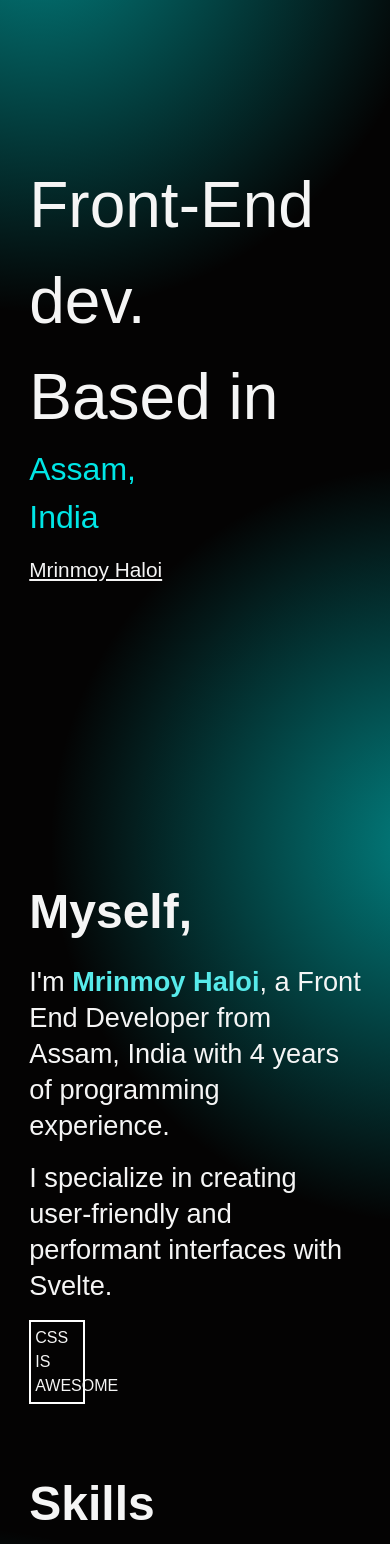
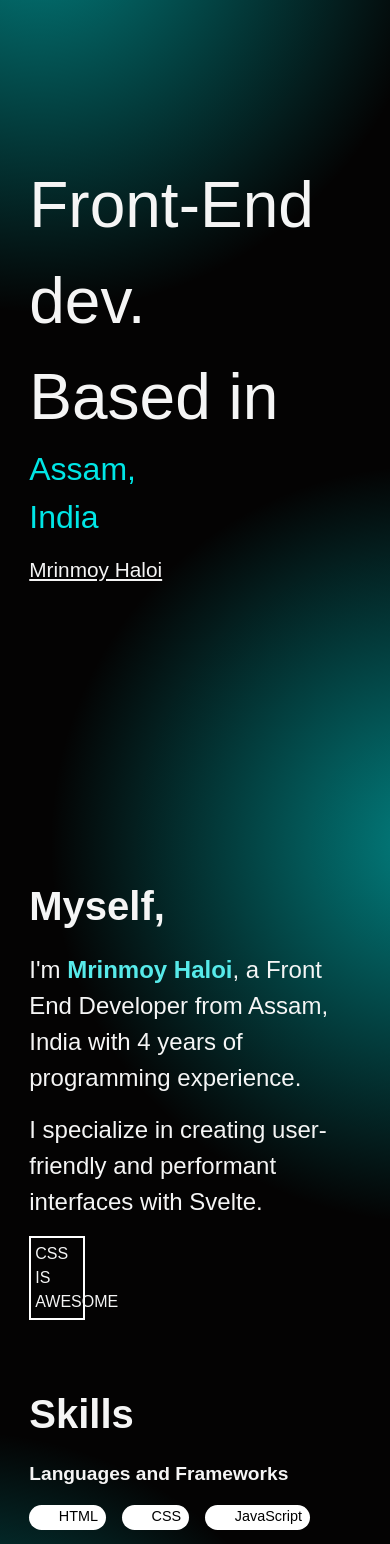
Before and after one commit to MrinmoyHaloi/mrinmoyhaloi.github.io, a SvelteKit app: page / in a window 390 px wide. Shown: the top 1544 px of the page. Built offline with nearby package versions, Linux system fonts and the light colour scheme; some icons are missing.

Commit message:
fix: adjust heading and paragraph font size for smaller screens

```diff
--- a/src/app.scss
+++ b/src/app.scss
@@ -26,6 +26,9 @@ h2 {
 	font-size: 3rem;
 	font-weight: 700;
 	margin-bottom: 0.5rem;
+	@media screen and (width < 768px) {
+		font-size: 2.5rem;
+	}
 }
 h3 {
 	font-weight: 600;
--- a/src/routes/+page.svelte
+++ b/src/routes/+page.svelte
@@ -37,11 +37,11 @@
 			<div class="m-auto flex flex-col gap-16 *:flex-1 lg:flex-row">
 				<div class="about-text mx-auto sm:w-10/12 lg:w-full">
 					<h2>Myself,</h2>
-					<p class="leading-9 max-md:text-[1.5rem]">
+					<p class="leading-9 text-[1.5rem] md:text-[1.7rem]">
 						I'm <span class="name">Mrinmoy Haloi</span>, a Front End Developer from Assam, India
 						with 4 years of programming experience.
 					</p>
-					<p class="leading-9 max-md:text-[1.5rem]">
+					<p class="leading-9 text-[1.5rem] md:text-[1.7rem]">
 						I specialize in creating user-friendly and performant interfaces with Svelte.
 					</p>
 					<div class="w-24">
@@ -259,7 +259,6 @@
 			.about-text {
 				p {
 					margin-block: 1rem;
-					font-size: 1.7rem;
 					.name {
 						font-weight: 700;
 						color: hsl(180, 78%, 63%);
```
